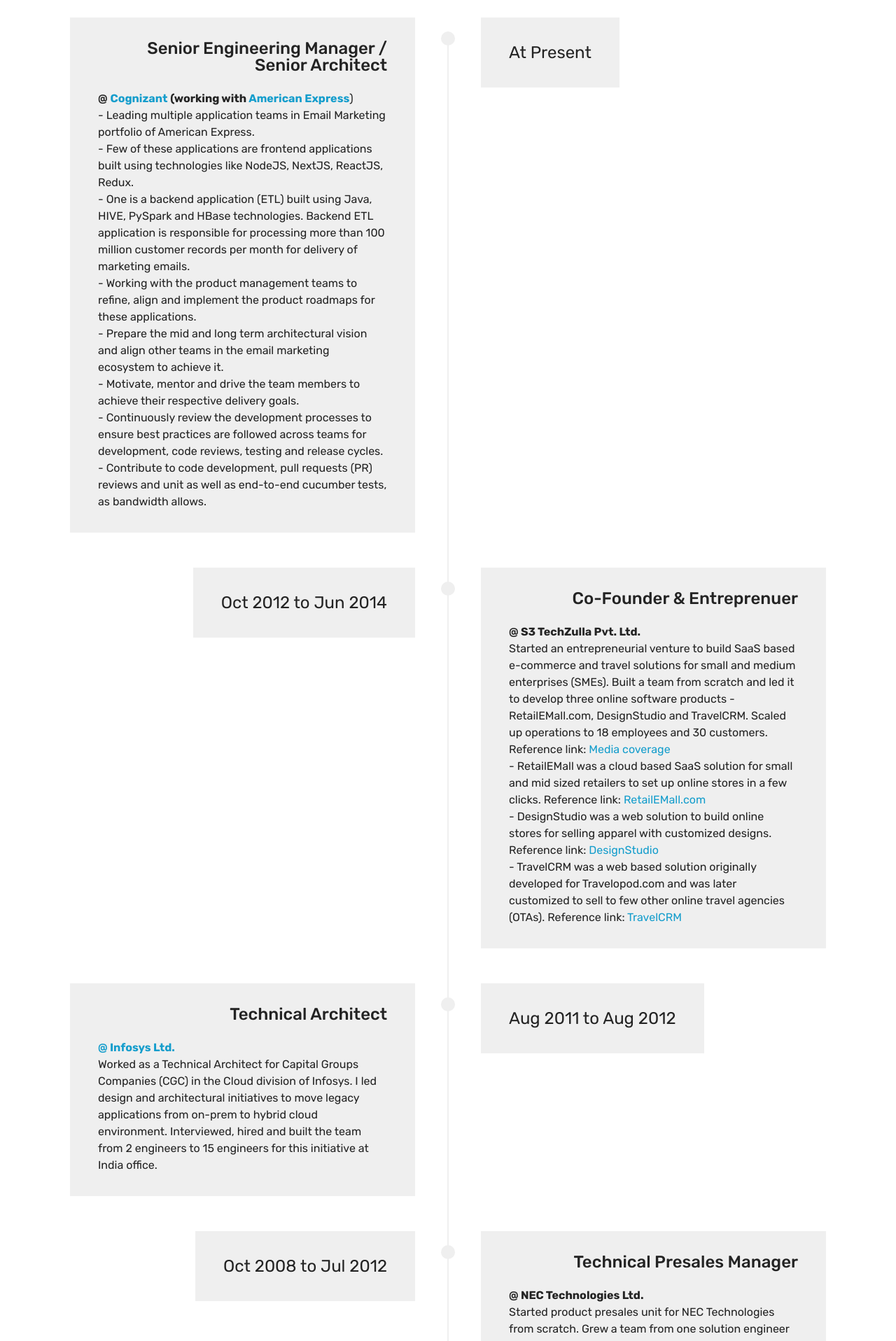
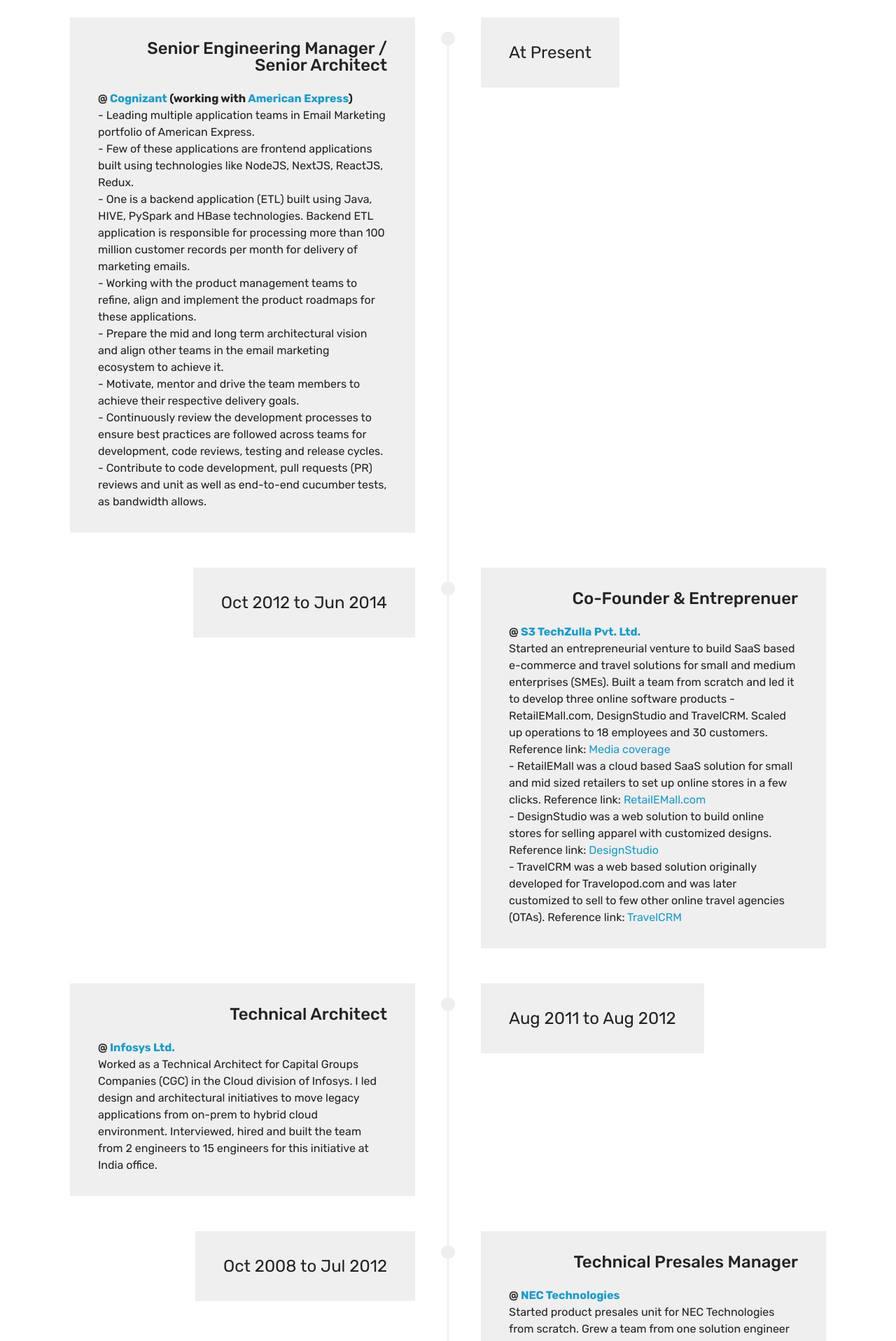
Before and after one commit to gauravdhiman/gauravdhiman.github.io, a Next.js app: page / in a window 1280 px wide. Shown: the part 2684-4600 px from the top of the page at 70% size. Built offline with nearby package versions, Linux system fonts and the light colour scheme; a web font is replaced by a local one.

Commit message:
Added links to companies in work experience.

```diff
--- a/pages/index.js
+++ b/pages/index.js
@@ -273,7 +273,7 @@
                     Senior Engineering Manager / Senior Architect
                   </h4>
                   <p class="mbr-timeline-text mbr-fonts-style display-7">
-                    <strong>@</strong> <a href="https://www.cognizant.com" target="_blank"><strong>Cognizant</strong></a> <strong>(working with </strong><a href="https://www.americanexpress.com" target="_blank"><strong>American Express</strong></a>)
+                    <strong>@ <a href="https://www.cognizant.com" target="_blank"><strong>Cognizant</strong></a> (working with <a href="https://www.americanexpress.com" target="_blank"><strong>American Express</strong></a>)</strong>
                     <br />
 - Leading multiple application teams in Email Marketing portfolio of American Express.
 <br />
@@ -304,7 +304,7 @@
                 <div class="timeline-text-content">
                   <h4 class="mbr-timeline-title pb-3 mbr-fonts-style display-5">Co-Founder &amp; Entreprenuer</h4>
                   <p class="mbr-timeline-text mbr-fonts-style display-7">
-                    <strong>@ S3 TechZulla Pvt. Ltd.</strong>
+                    <strong>@ <a href="https://web.archive.org/web/20150823031746/http://www.techzulla.com/" target="_blank"><strong>S3 TechZulla Pvt. Ltd.</strong></a></strong>
                     <br />
 Started an entrepreneurial venture to build SaaS based e-commerce and travel solutions for small and medium enterprises (SMEs). Built a team from scratch and led it to develop three online software products - RetailEMall.com, DesignStudio and TravelCRM. Scaled up operations to 18 employees and 30 customers. Reference link: <a href="https://yourstory.com/2013/06/if-ecommerce-is-the-space-you-are-interested-in-techzulla-can-help-you-set-up-shop" target="_blank">Media coverage</a>
 <br />
@@ -330,7 +330,7 @@
                 <div class="timeline-text-content">
                   <h4 class="mbr-timeline-title pb-3 mbr-fonts-style display-5">Technical Architect</h4>
                   <p class="mbr-timeline-text mbr-fonts-style display-7">
-                    <a href="https://www.infosys.com" target="_blank"><strong>@ Infosys Ltd.</strong></a>
+                  <strong>@ <a href="https://www.infosys.com" target="_blank"><strong>Infosys Ltd.</strong></a></strong>
                     <br />
 Worked as a Technical Architect for Capital Groups Companies (CGC) in the Cloud division of Infosys. I led design and architectural initiatives to move legacy applications from on-prem to hybrid cloud environment. Interviewed, hired and built the team from 2 engineers to 15 engineers for this initiative at India office.
                         </p>
@@ -351,7 +351,7 @@
                   <h4 class="mbr-timeline-title pb-3 mbr-fonts-style display-5">
                     Technical Presales Manager</h4>
                   <p class="mbr-timeline-text mbr-fonts-style display-7">
-                    <strong>@ NEC Technologies Ltd.</strong>
+                  <strong>@ <a href="https://in.nec.com/" target="_blank"><strong>NEC Technologies</strong></a></strong>
                     <br />
 Started product presales unit for NEC Technologies from scratch. Grew a team from one solution engineer to 24 members. Managed the team to support NEC’s enterprise software sales team in India, Asia Pacific, Europe and US. My key responsibilities were:<br />
 <br />
@@ -377,8 +377,7 @@
                 <div class="timeline-text-content">
                   <h4 class="mbr-timeline-title pb-3 mbr-fonts-style display-5">Technical Lead</h4>
                   <p class="mbr-timeline-text mbr-fonts-style display-7">
-                    <strong>
-                      @ NEC Technologies Ltd.</strong>
+                  <strong>@ <a href="https://in.nec.com/" target="_blank"><strong>NEC Technologies</strong></a></strong>
                     <br />
 Worked along with NEC’s core Linux kernel team in Japan to port OpenSolaris kernel on ARM platform for the infosystem that was planned to be installed in Toyota cars. Led a small team of three kernel engineers and one Japanese interpreter.
                         </p>
@@ -398,15 +397,15 @@
                   <h4 class="mbr-timeline-title pb-3 mbr-fonts-style display-5">
                     Software Engineer</h4>
                   <p class="mbr-timeline-text mbr-fonts-style display-7">
-                    <strong>@ Cadence Dsign Systems</strong>
+                  <strong>@ <a href="https://www.cadence.com/" target="_blank"><strong>Cadence Design Systems</strong></a></strong>
                     <br />
 Worked as an engineer in product development team for Cadence’s RTL compiler.<br />
                     <br />
-                    <strong>@ Computer Associates</strong>
+                    <strong>@ <a href="https://www.ca.com/" target="_blank"><strong>Computer Associates</strong></a></strong>
                     <br />
 Worked as engineer for development of IAM (Identity and Access Management) suite of products.<br />
                     <br />
-                    <strong>@ HCL Technologies</strong>
+                    <strong>@ <a href="https://www.hcltech.com/" target="_blank"><strong>HCL Technologies</strong></a></strong>
                     <br />
 Worked as an engineer on NCR Corporation’s project for ATM management software (Gasper).<br />
                   </p>
```
